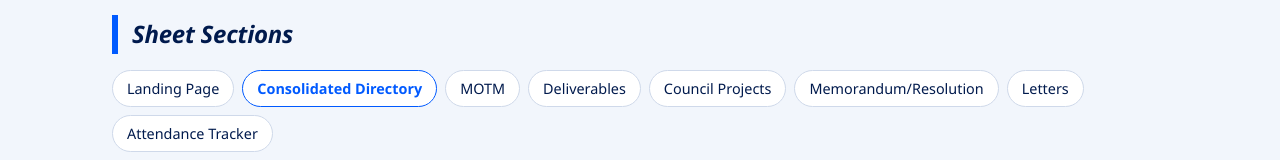
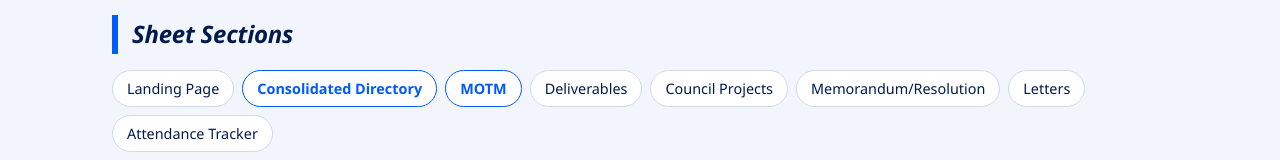
Before and after one commit to andylia2486/purokdosyouthcouncil, a plain HTML site: page index.html in a window 1280 px wide. Shown: the part 1668-1828 px from the top of the page. Drawn offline with Linux system fonts and the light colour scheme.

Commit message:
Update index.html

```diff
--- a/index.html
+++ b/index.html
@@ -136,7 +136,7 @@ footer{margin-top:48px;padding:24px 0 32px;border-top:1px solid var(--line);colo
   <section>
     <h2>Sheet Sections</h2>
     <div class="tabs">
-      <span>Landing Page</span><a href="https://andylia2486.github.io/consolidateddirectory/" target="_blank" rel="noopener">Consolidated Directory</a><span>MOTM</span><span>Deliverables</span>
+      <span>Landing Page</span><a href="https://andylia2486.github.io/consolidateddirectory/" target="_blank" rel="noopener">Consolidated Directory</a><a href="https://andylia2486.github.io/minutesofthemeeting/" target="_blank" rel="noopener">MOTM</a><span>Deliverables</span>
       <span>Council Projects</span><span>Memorandum/Resolution</span><span>Letters</span><span>Attendance Tracker</span>
     </div>
   </section>
```
